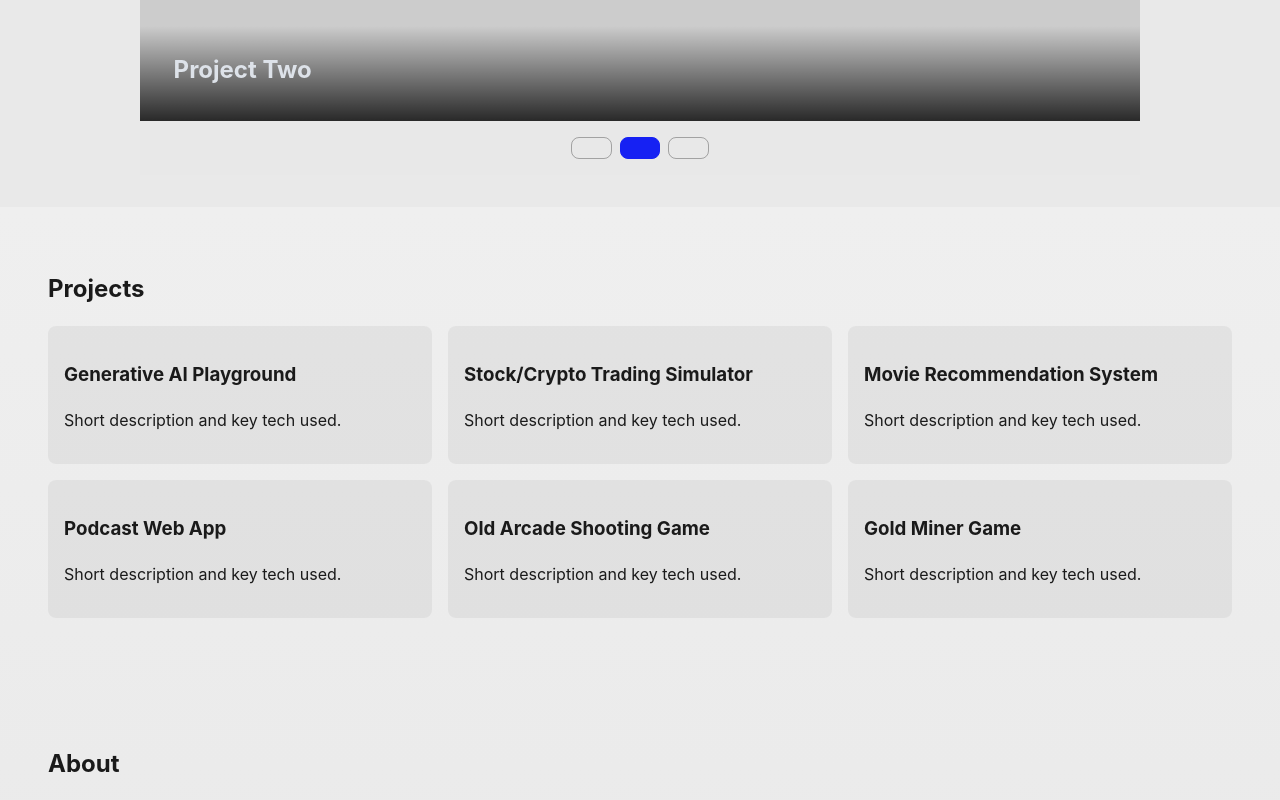
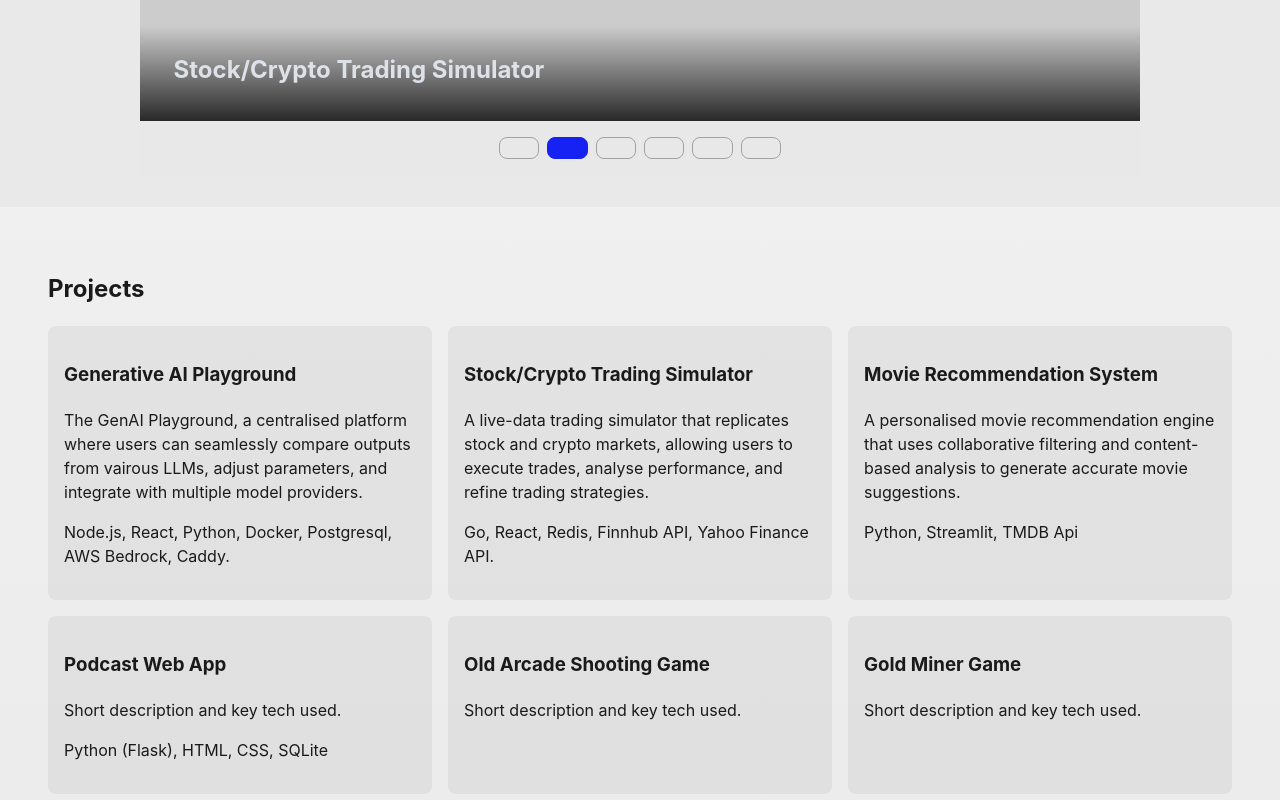
Before and after one commit to Ken1o/Portfolio-Website, a React (Vite) app: page / in a window 1280 px wide. Shown: the part 620-1420 px from the top of the page. Built offline with nearby package versions, Linux system fonts and the light colour scheme.

Commit message:
adding description and tech stack

```diff
--- a/src/pages/LandingPage.tsx
+++ b/src/pages/LandingPage.tsx
@@ -9,19 +9,37 @@ const LandingPage: React.FC = () => {
 		{
 			id: 1,
 			image: 'https://via.placeholder.com/1200x400?text=Project+1',
-			title: 'Project One',
+			title: 'Generative AI Playground',
 			description: 'Description of your first project',
 		},
 		{
 			id: 2,
 			image: 'https://via.placeholder.com/1200x400?text=Project+2',
-			title: 'Project Two',
+			title: 'Stock/Crypto Trading Simulator',
 			description: 'Description of your second project',
 		},
 		{
 			id: 3,
 			image: 'https://via.placeholder.com/1200x400?text=Project+3',
-			title: 'Project Three',
+			title: 'Movie Recommendation System',
+			description: 'Description of your third project',
+		},
+		{
+			id: 4,
+			image: 'https://via.placeholder.com/1200x400?text=Project+3',
+			title: 'Podcast Web App',
+			description: 'Description of your third project',
+		},
+		{
+			id: 5,
+			image: 'https://via.placeholder.com/1200x400?text=Project+3',
+			title: 'Old Arcade Shooting Game',
+			description: 'Description of your third project',
+		},
+		{
+			id: 6,
+			image: 'https://via.placeholder.com/1200x400?text=Project+3',
+			title: 'Gold Miner Game',
 			description: 'Description of your third project',
 		},
 	]
@@ -40,19 +58,37 @@ const LandingPage: React.FC = () => {
 				<div className="lp-grid">
 					<article className="lp-card">
 						<h3>Generative AI Playground</h3>
-						<p>Short description and key tech used.</p>
+						<p>
+							The GenAI Playground, a centralised platform where users can seamlessly compare outputs from vairous LLMs, adjust parameters, and integrate with multiple model providers.
+						</p>
+						<p>
+							Node.js, React, Python, Docker, Postgresql, AWS Bedrock, Caddy.
+						</p>
 					</article>
 					<article className="lp-card">
 						<h3>Stock/Crypto Trading Simulator</h3>
-						<p>Short description and key tech used.</p>
+						<p>
+							A live-data trading simulator that replicates stock and crypto markets, allowing users to execute trades, analyse performance, and refine trading strategies.
+						</p>
+						<p>
+							Go, React, Redis, Finnhub API, Yahoo Finance API.
+						</p>
 					</article>
 					<article className="lp-card">
 						<h3>Movie Recommendation System</h3>
-						<p>Short description and key tech used.</p>
+						<p>
+							A personalised movie recommendation engine that uses collaborative filtering and content-based analysis to generate accurate movie suggestions.
+						</p>
+						<p>
+							Python, Streamlit, TMDB Api
+						</p>
 					</article>
 					<article className="lp-card">
 						<h3>Podcast Web App</h3>
 						<p>Short description and key tech used.</p>
+						<p>
+							Python (Flask), HTML, CSS, SQLite
+						</p>
 					</article>
 					<article className="lp-card">
 						<h3>Old Arcade Shooting Game</h3>
--- a/src/pages/ProjectsPage.tsx
+++ b/src/pages/ProjectsPage.tsx
@@ -19,7 +19,7 @@ const ProjectsPage: React.FC = () => {
       title: 'Generative AI Playground',
       description: '',
       image: 'https://via.placeholder.com/400x300?text=Project+1',
-      tags: [],
+      tags: ["Node.js", "React", "Python", "Docker", "PostgreSQL", "AWS Bedrock", "Caddy"],
       link: '#',
     },
     {
@@ -27,7 +27,7 @@ const ProjectsPage: React.FC = () => {
       title: 'Stock/Crypto Trading Simulator',
       description: '',
       image: 'https://via.placeholder.com/400x300?text=Project+2',
-      tags: [],
+      tags: ["Go", "React", "Redis", "Finnhub API", "Yahoo Finance API"],
       link: '#',
     },
     {
@@ -35,7 +35,7 @@ const ProjectsPage: React.FC = () => {
       title: 'Movie Recommendation System',
       description: '',
       image: 'https://via.placeholder.com/400x300?text=Project+3',
-      tags: [],
+      tags: ["Python", "Streamlit", "TMDB API"],
       link: '#',
     },
     {
@@ -43,7 +43,7 @@ const ProjectsPage: React.FC = () => {
       title: 'Podcast Web App',
       description: '',
       image: 'https://via.placeholder.com/400x300?text=Project+4',
-      tags: [],
+      tags: ["Python (Flask)", "HTML", "CSS", "SQLite"],
       link: '#',
     },
     {
```
Also changed, not shown: 1 other file (tests, documents, lock files or other folders).
